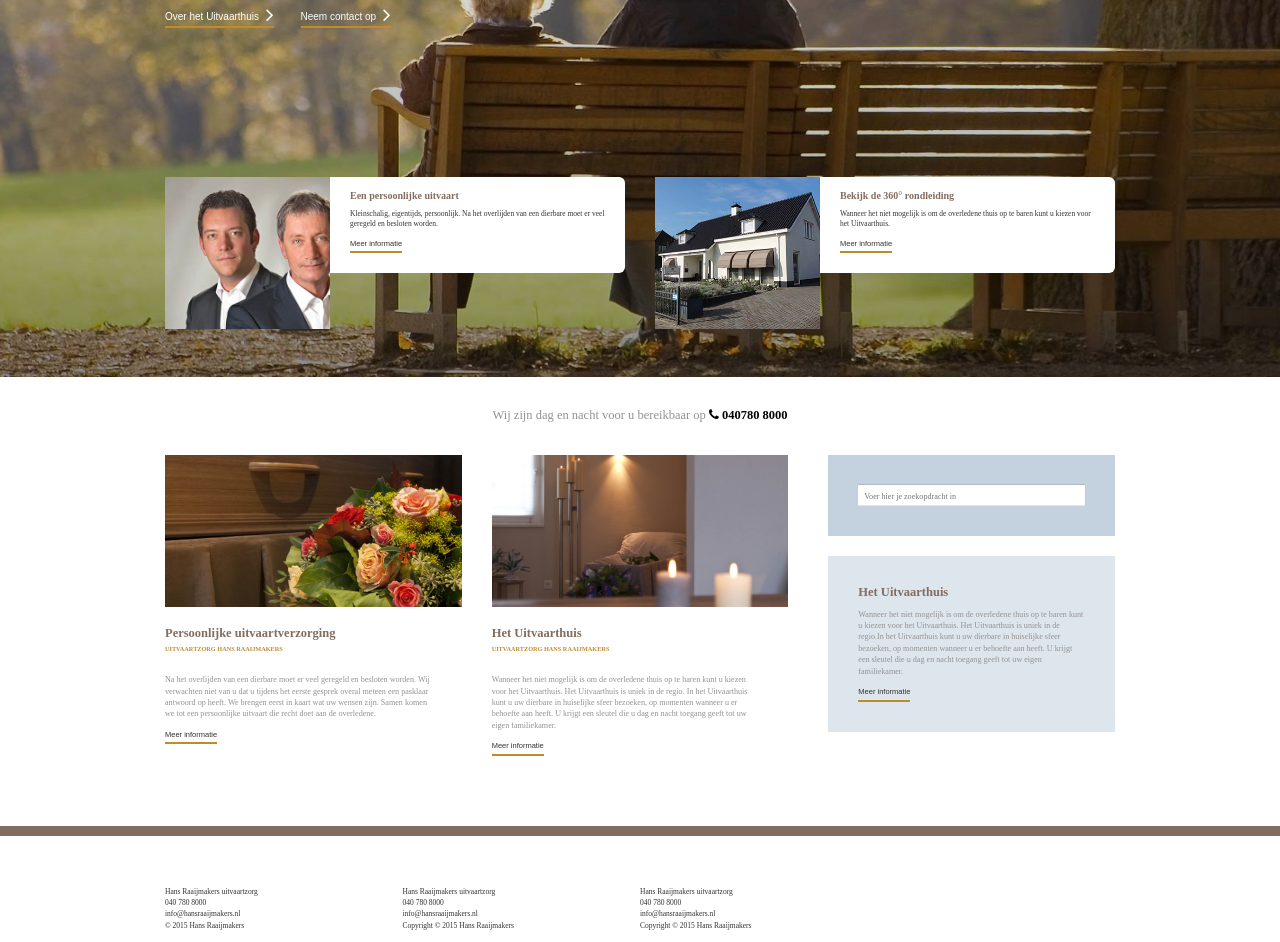
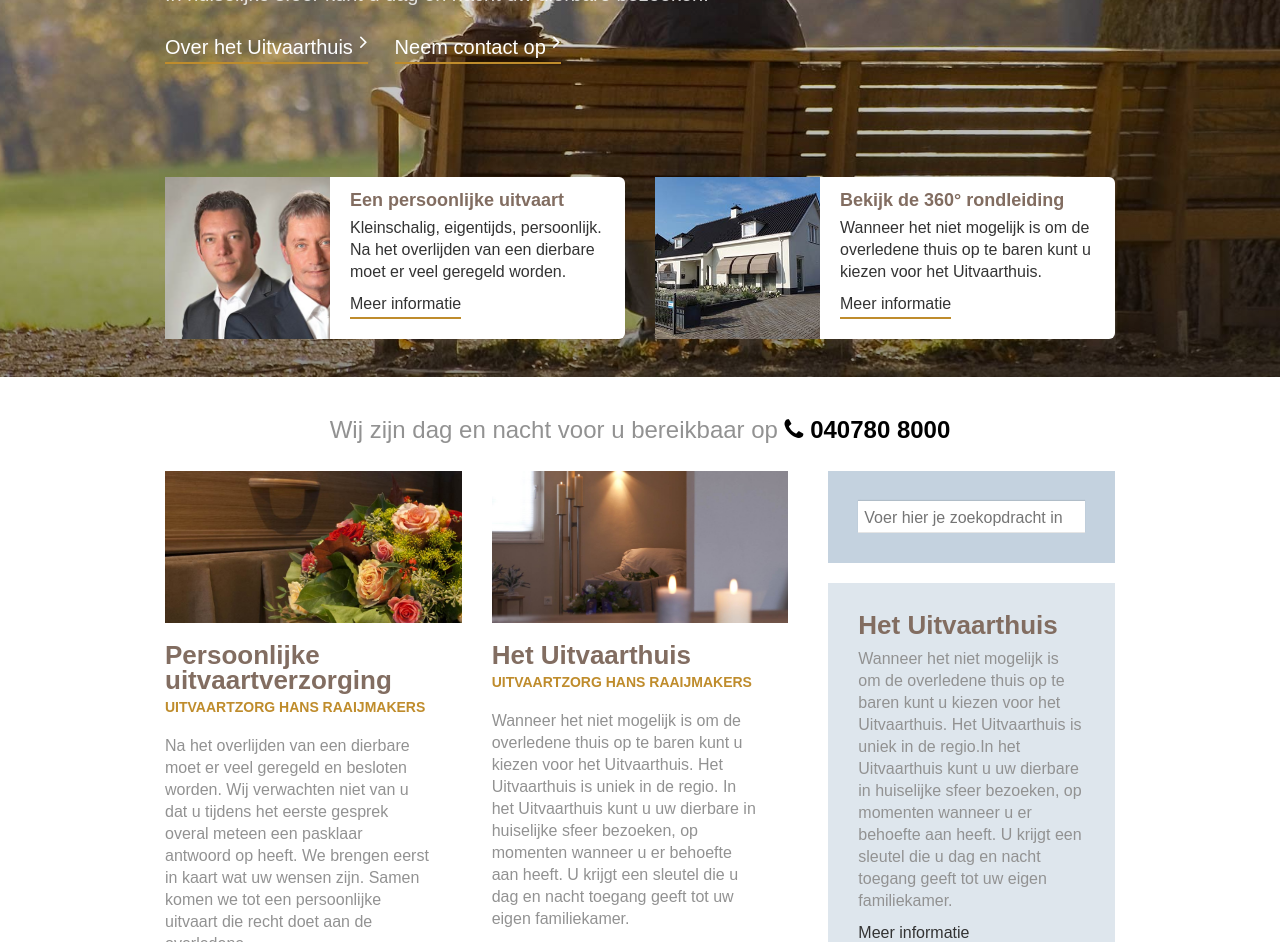
Before and after one commit to noudilus/hr-static_theme, a website: page app/index.html in a window 1280 px wide. Shown: the part 303-1245 px from the top of the page. Drawn offline with Linux system fonts and the light colour scheme.

Commit message:
set font to rem

```diff
--- a/app/index.html
+++ b/app/index.html
@@ -92,7 +92,7 @@
                 <div class="quickbox__image quickbox__image--werkwijze"></div>
                 <div class="quickbox__inner">
                     <div class="quickbox__title">Een persoonlijke uitvaart</div>
-                    <div class="quickbox__copy">Kleinschalig, eigentijds, persoonlijk. Na het overlijden van een dierbare moet er veel geregeld en besloten worden.</div>
+                    <div class="quickbox__copy">Kleinschalig, eigentijds, persoonlijk. Na het overlijden van een dierbare moet er veel geregeld worden.</div>
                     <div class="quickbox__link">Meer informatie</div>
                 </div>
             </div>
--- a/app/scss/styles.scss
+++ b/app/scss/styles.scss
@@ -16,8 +16,14 @@
 }
 
 body {
-  font-family: 'Corbel';
+  font-family: 'Corbel', Arial, Helvetica, sans-serif;
   font-size: 62.5%;
+  line-height: 2.2rem;
+}
+
+p {
+  font-size: 1.4rem;
+  line-height: 2rem;
 }
 
 .container-fluid {
@@ -92,7 +98,7 @@ body {
 
   }
   &-toggle {
-    font-size: 1.6em;
+    font-size: 1.6rem;
     margin-top: 3px;
     &__label {
       margin-top: -2px;
@@ -100,7 +106,7 @@ body {
     }
   }
   &-collapse {
-    font-size: 0.9em;
+    font-size: 0.9rem;
     font-weight: bold;
     text-transform: uppercase;
     letter-spacing: 1px;
@@ -113,6 +119,7 @@ body {
   }
   &-nav {
     > li {
+      font-size: 1.1rem;
       > a {
         padding: 4px 10px;
         margin: 33px 4px;
@@ -129,7 +136,7 @@ body {
 
 .dropdown {
   &-menu {
-    font-size: 1.2em;
+    font-size: 1.4rem;
     text-transform: none;
     border: 0;
   }
@@ -143,8 +150,8 @@ body {
 
   &__title {
     color: white;
-    font-size: 3em;
-    line-height: 1em;
+    font-size: 4rem;
+    line-height: 4rem;
 
     &--italic {
       font-style: italic;
@@ -153,7 +160,7 @@ body {
   }
   &__subtitle {
     color: white;
-    font-size: 2em;
+    font-size: 2rem;
     line-height: 0.7em;
     display: block;
     margin-bottom: 35px;
@@ -163,7 +170,7 @@ body {
   &__cta {
     font-family: 'Corbel', sans-serif;
     display: inline;
-    font-size: 1.6em;
+    font-size: 2rem;
     border-bottom: 2px solid $secondary-color;
     margin-right: 25px;
     padding-bottom: 4px;
@@ -197,22 +204,21 @@ body {
   @include make-sm-column(6);
 
   &__title {
-    font-size: 1.6em;
+    font-size: 1.8rem;
     font-weight: bold;
     color: $primary-color;
     margin-bottom: 6px;
   }
 
   &__copy {
-    font-size: 1.2em;
-    line-height: 1.3em;
+    font-size: 1.6rem;
   }
 
   &__link {
     font-family: 'Corbel', sans-serif;
     display: inline-block;
     margin-top: 10px;
-    font-size: 1.2em;
+    font-size: 1.6rem;
     border-bottom: 2px solid $secondary-color;
     margin-right: 25px;
     padding-bottom: 2px;
@@ -222,7 +228,7 @@ body {
   &__image {
     background: url("../images/werkwijze-thumb.jpg") center center;
     background-size: cover;
-    height: 152px;
+    height: 162px;
     width: 100px;
     float: left;
     margin-right: 20px;
@@ -259,7 +265,7 @@ body {
   @include make-sm-column(12);
 
   &__title {
-    font-size: 2em;
+    font-size: 2.4rem;
     color: #929292;
     text-align: center;
 
@@ -344,13 +350,15 @@ body {
   }
 
   &__title {
-    font-size: 2em;
-    line-height: 1em;
+    font-size: 2.6rem;
+    line-height: 2.5rem;
     font-weight: bold;
     color: $primary-color;
   }
 
   &__subtitle {
+    font-size: 1.4rem;
+    line-height: 1.6rem;
     color: $secondary-color;
     margin-bottom: 20px;
     margin-top: 6px;
@@ -359,16 +367,15 @@ body {
   }
 
   &__copy {
+    font-size: 1.6rem;
     color: #929292;
-    font-size: 1.3em;
-    line-height: 1.4em;
   }
 
   &__link {
     font-family: 'Corbel', sans-serif;
     display: inline-block;
     margin-top: 10px;
-    font-size: 1.2em;
+    font-size: 1.6rem;
     border-bottom: 2px solid $secondary-color;
     margin-right: 25px;
     padding-bottom: 2px;
@@ -412,8 +419,6 @@ body {
   @include clearfix;
 
   &__content {
-    font-size: 1.2em;
-    line-height: 1.5em;
 
     padding: 0;
     @extend .col-sm-3;
```
Also changed, not shown: app/css/styles.css.
